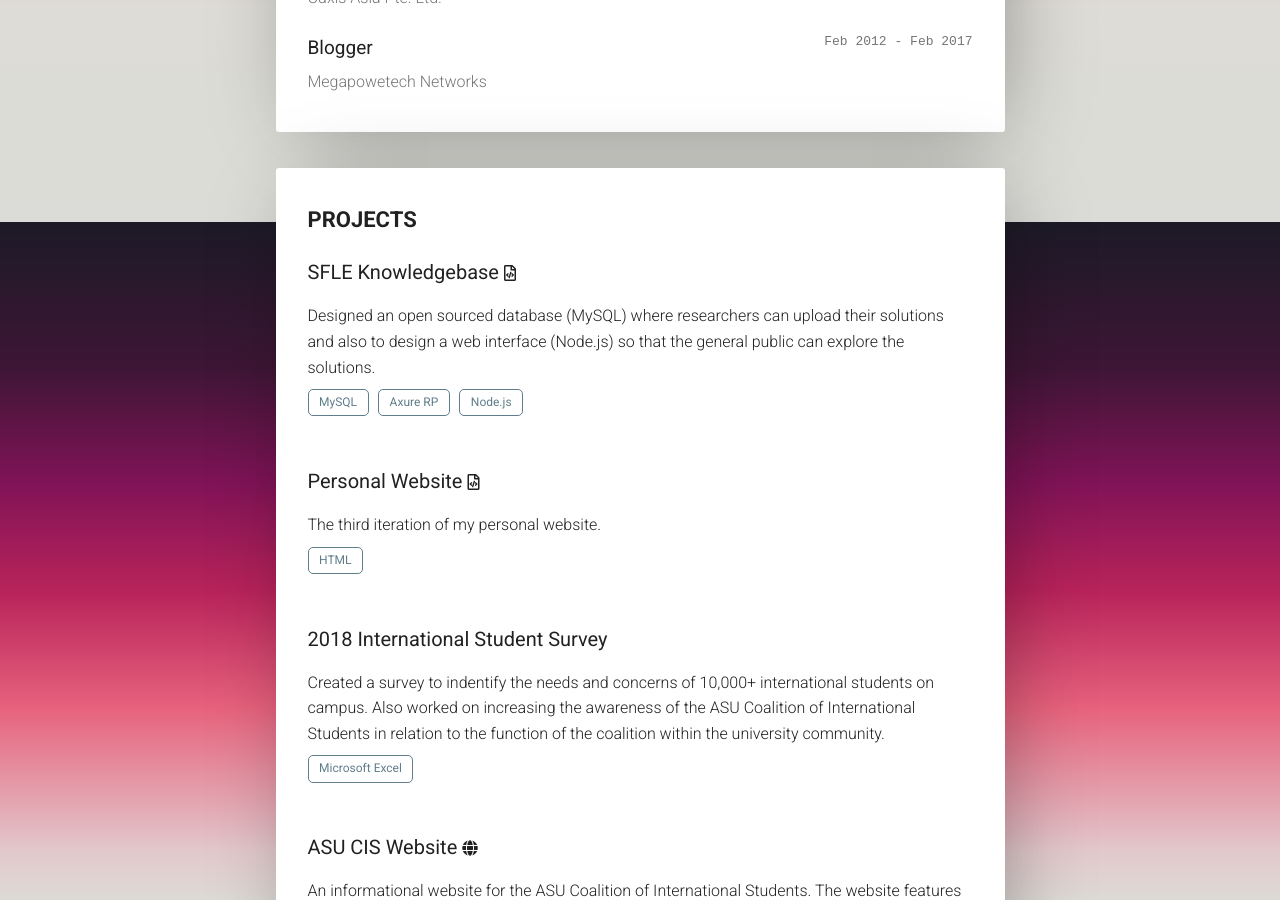
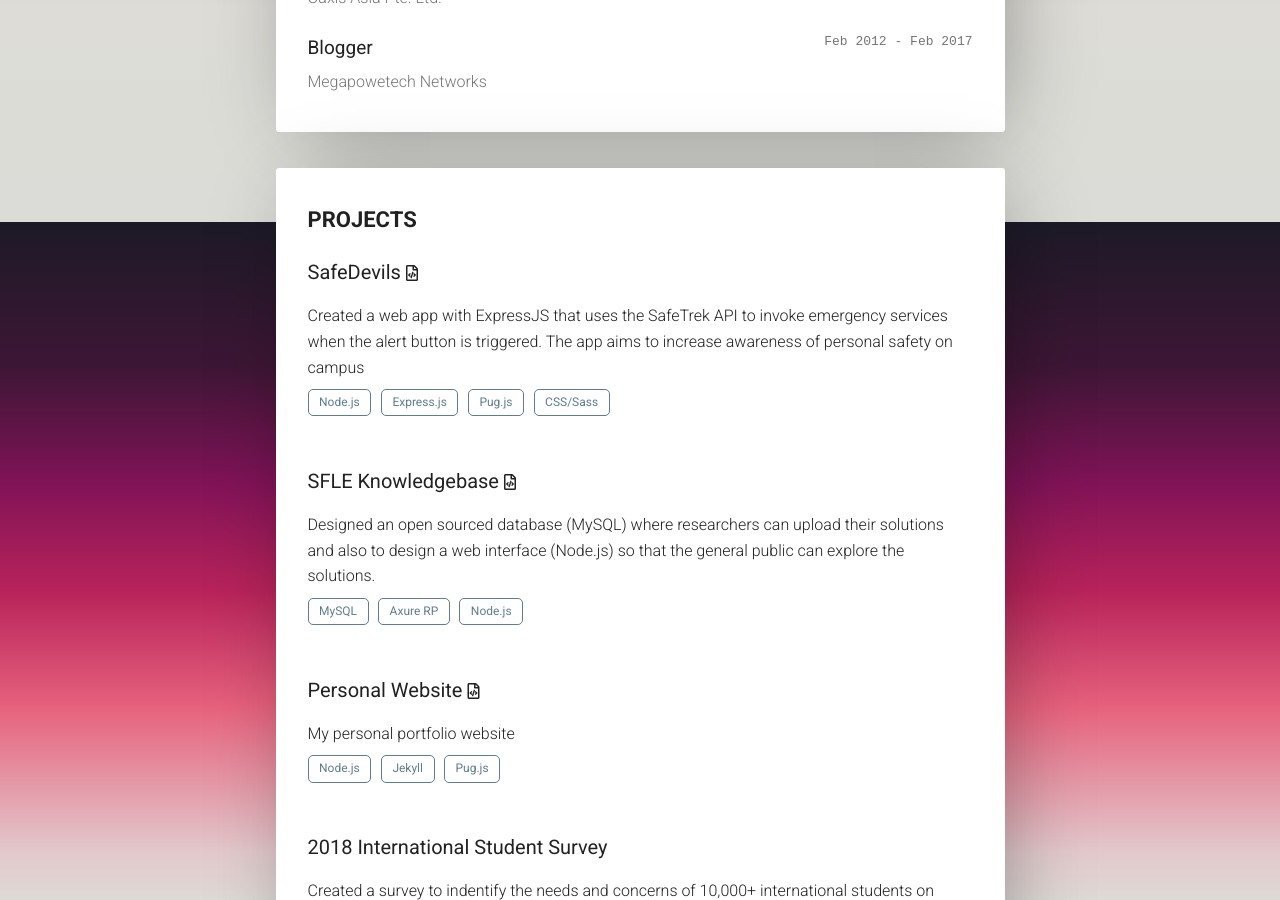
Before and after one commit to dickwyn/v2, a Jekyll site: the page built from index.html, in a window 1280 px wide and 900 px high, scrolled down 2478 px. Built offline with Jekyll 4.4.1, drawn with Linux system fonts in a browser that asks for light colours; nearby versions of some CDN libraries; Markdown is read by kramdown in place of the engine named in the settings; comment, search, counter and statistics services are not loaded.

```diff
--- a/_config.yml
+++ b/_config.yml
@@ -8,7 +8,7 @@ baseurl: ""
 email: dickwyn@outlook.com
 cover: https://www.dickwyn.xyz/img/dickwyn-pc.jpg
 logo: https://www.dickwyn.xyz/assets/images/dickwyn-emblem.png
-resume: https://www.dropbox.com/s/c9mq9rrpoxwe8gs/resume-dick-wyn-yong.pdf?dl=0
+resume: https://www.dropbox.com/s/l4e85oz3jflg9fl/resume-dick-wyn-yong.pdf?dl=0
 
 # Build settings
 markdown: redcarpet
--- a/_data/projects.yml
+++ b/_data/projects.yml
@@ -1,3 +1,14 @@
+- name: SafeDevils
+  description: Created a web app with ExpressJS that uses the SafeTrek API to invoke emergency services when the alert button is triggered. The app aims to increase awareness of personal safety on campus
+  url:
+  repo:
+  tech:
+    - item: Node.js
+    - item: Express.js
+    - item: Pug.js
+    - item: CSS/Sass
+  class: far fa-file-code
+
 - name: SFLE Knowledgebase
   description: Designed an open sourced database (MySQL) where researchers can upload their solutions and also to design a web interface (Node.js) so that the general public can explore the solutions.
   url:
@@ -9,11 +20,13 @@
   class: far fa-file-code
 
 - name: Personal Website
-  description: The third iteration of my personal website.
-  url: https://www.dickwyn.xyz/
+  description: My personal portfolio website
+  url: https://github.com/dickwyn/dickwyn
   repo:
   tech:
-    - item: HTML
+    - item: Node.js
+    - item: Jekyll
+    - item: Pug.js
   class: far fa-file-code
 
 - name: 2018 International Student Survey
```
Also changed, not shown: gulpfile.js (+7 -0 lines).
